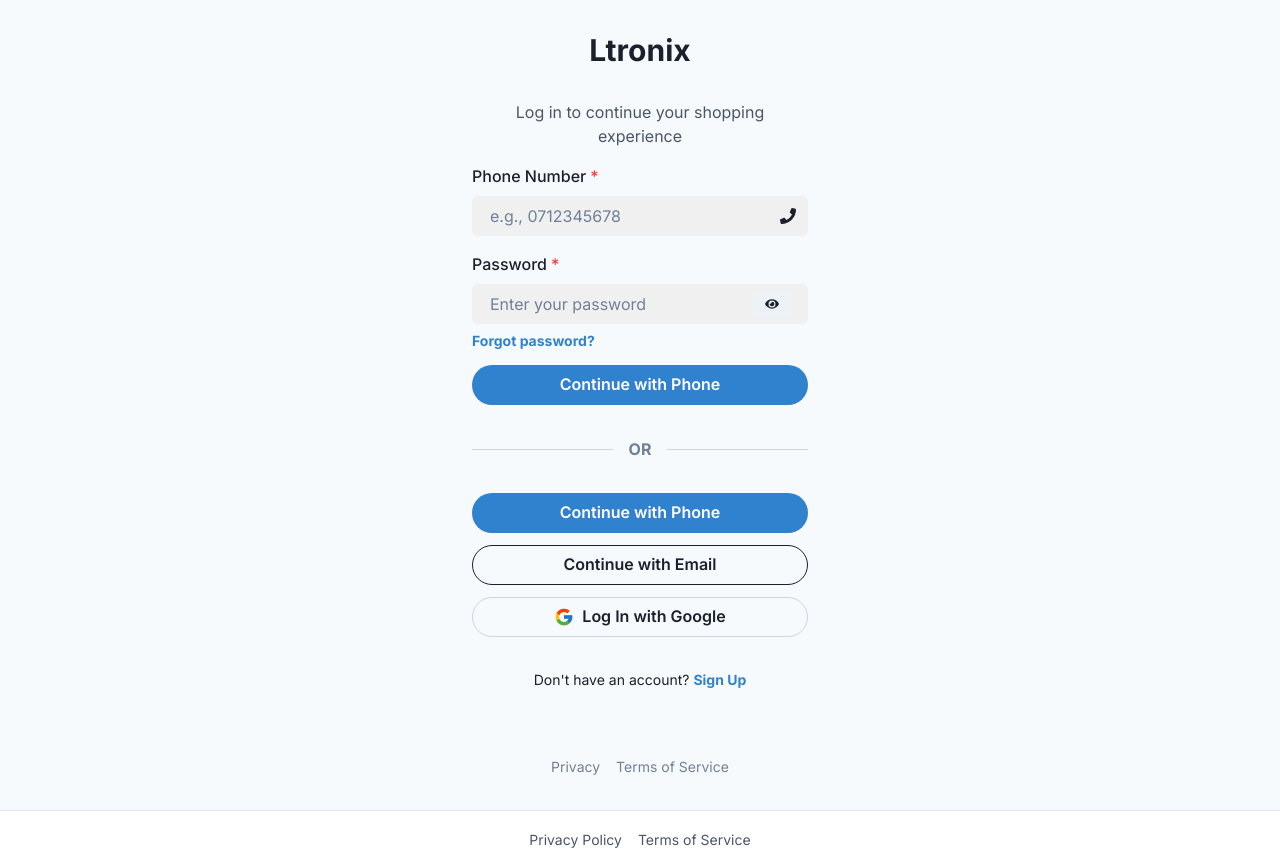
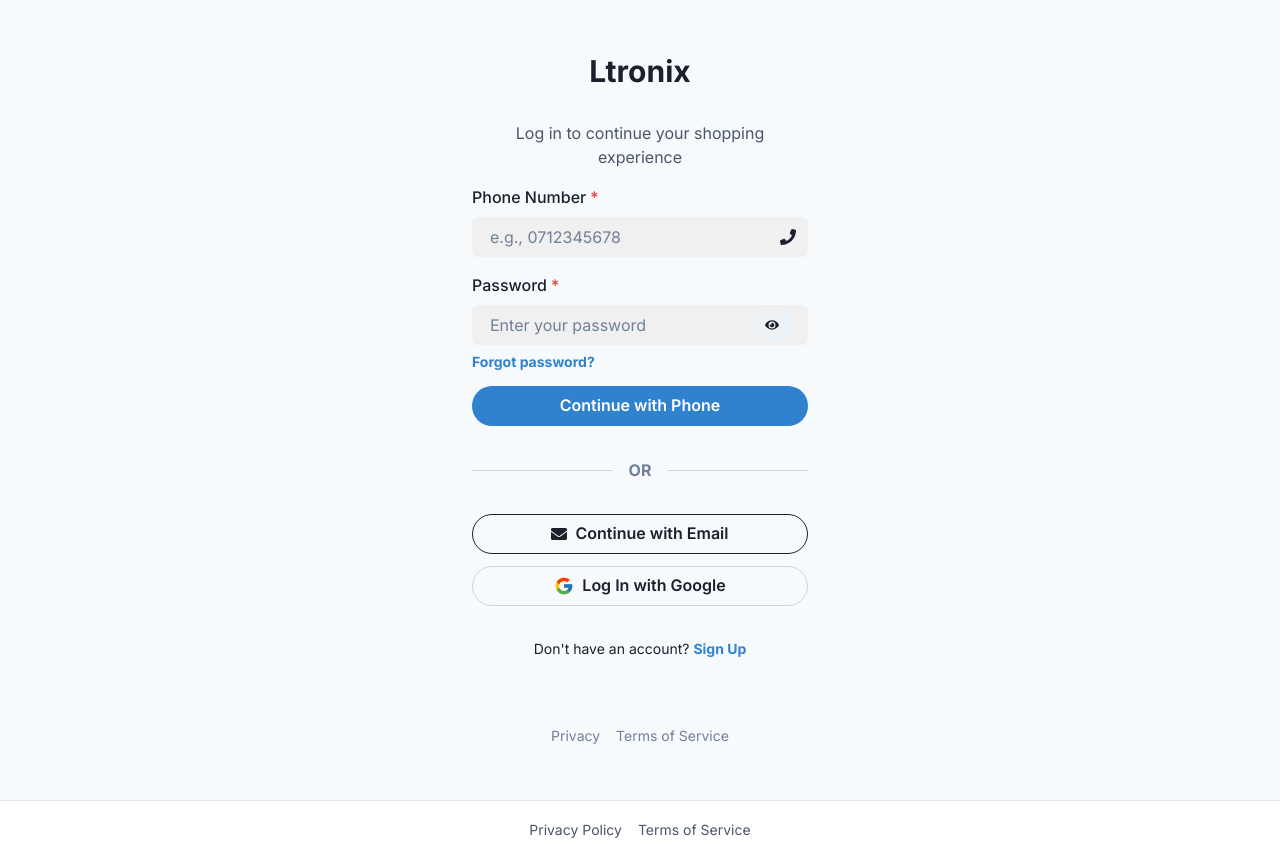
Before and after one commit to ndunguloren96/ltronix-shop, a Next.js app in the folder frontend/my-app/: page /auth/login in a window 1280 px wide. Built offline with nearby package versions, Linux system fonts and the light colour scheme; no server answers.

Commit message:
fix(auth): Remove redundant button on auth pages

```diff
--- a/frontend/my-app/src/app/auth/login/page.tsx
+++ b/frontend/my-app/src/app/auth/login/page.tsx
@@ -165,13 +165,7 @@ export default function LoginPage() {
 
           <Flex direction="column" gap={3} width="full">
             <MyButton
-              onClick={() => setAuthMethod('phone')}
-              variant={authMethod === 'phone' ? 'solid' : 'outline'}
-              colorScheme="teal"
-            >
-              Continue with Phone
-            </MyButton>
-            <MyButton
+              leftIcon={<FaEnvelope />}
               onClick={() => setAuthMethod('email')}
               variant={authMethod === 'email' ? 'solid' : 'outline'}
               colorScheme="teal"
```
Also changed, not shown: frontend/my-app/src/app/auth/signup/page.tsx (+1 -7 lines).
